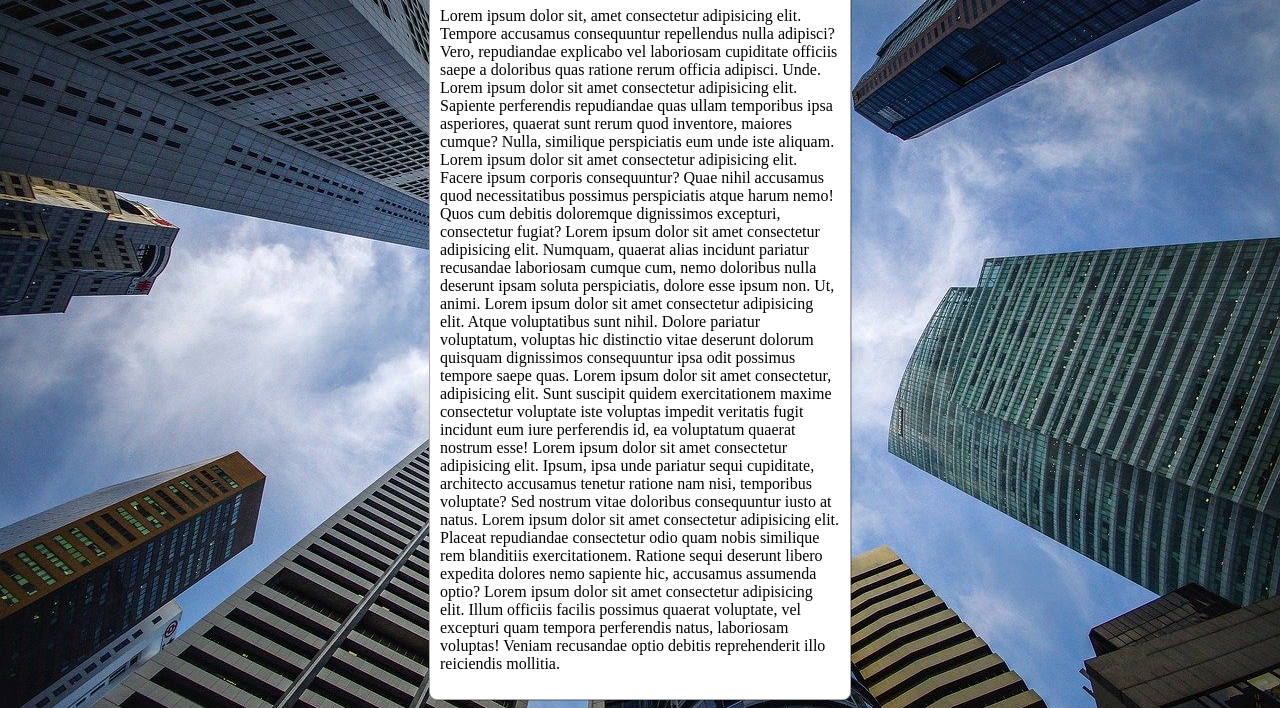
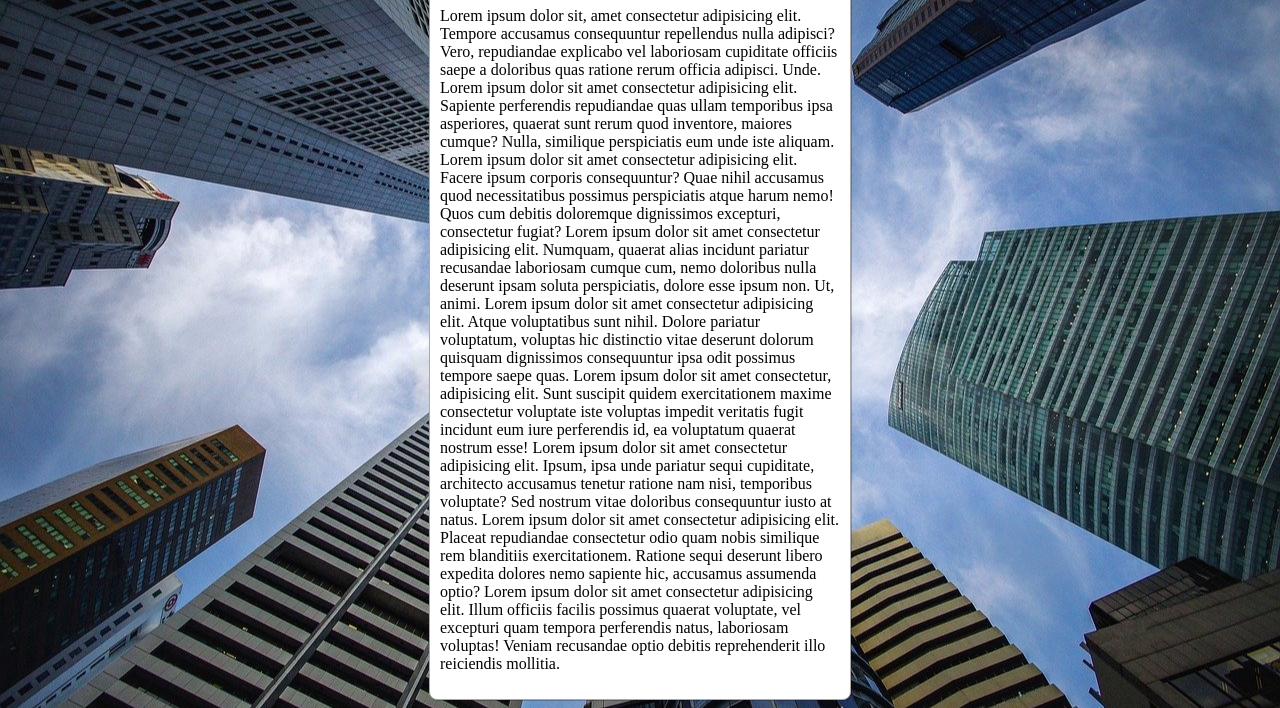
Before and after one commit to britojpbs/html-css, a plain HTML site: page modulo-3/ex022/fundo06.html in a window 1280 px wide. Shown: the part 92-800 px from the top of the page. Drawn offline with Linux system fonts and the light colour scheme.

Commit message:
alterações no fundo 06

```diff
--- a/modulo-3/ex022/fundo06.html
+++ b/modulo-3/ex022/fundo06.html
@@ -6,14 +6,19 @@
     <title>Document</title>
     <style>
         body {
-            background-color: black;
+            /* background-color: black;
             background-image: url(images/wallpaper002.jpg);
             background-position: top center;
+            background-size: cover;
+            background-attachment: fixed; */
+
+            background: black url(images/wallpaper002.jpg) center center no-repeat fixed;
+            background-size: cover;
         }
 
         main{
             background-color: white;
-            width: 400px;
+            max-width: 400px;
             padding: 10px;
             margin: auto;
             border: 1px solid darkgray;
```
